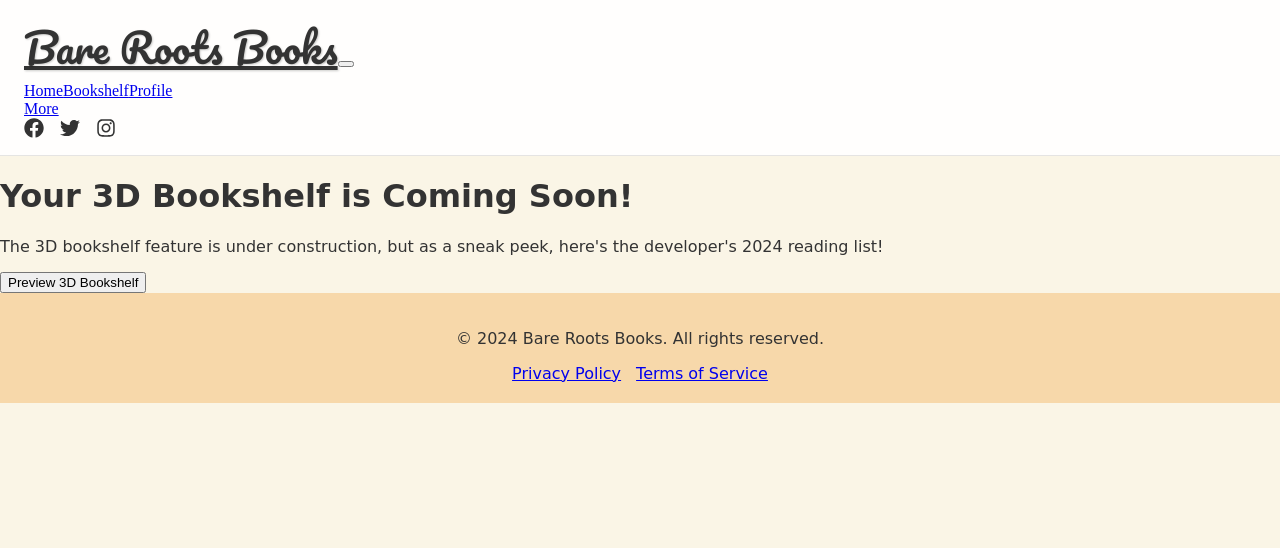
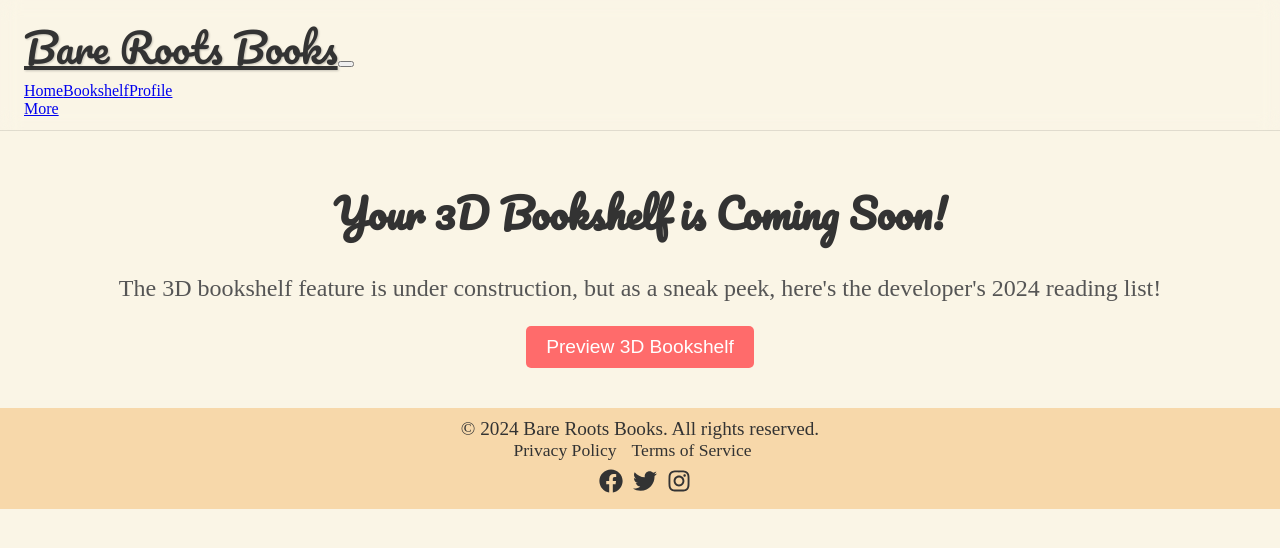
Before and after one commit to Berucha/ceibabooks.github.io, a React (Create React App) app in the folder bare-roots-books/: page /bookshelf in a window 1280 px wide. Shown: the top 548 px of the page. Built offline with nearby package versions, Linux system fonts and the light colour scheme.

Commit message:
Navbar style updates, and took out the socials to put them in the footer instead and forgot to include the css for bookshelf in last commit

```diff
--- a/bare-roots-books/src/components/Footer.js
+++ b/bare-roots-books/src/components/Footer.js
@@ -1,20 +1,33 @@
 import React from 'react'; // Imports React
 import { Container, Row, Col } from 'react-bootstrap'; // Imports Bootstrap layout components
-import '../css/components/Footer.css'
+import { FaFacebook, FaTwitter, FaInstagram } from 'react-icons/fa'; // Imports social media icons from react-icons
+import '../css/components/Footer.css';
 
 function Footer() {
   return (
-    <footer className="ftr">
+    <footer className="footer">
       <Container>
-        <Row>
-          <Col md={6}>
-            {/* Displays the app name and copyright */}
-            <p>&copy; 2024 Bare Roots Books. All rights reserved.</p>
+        <Row className="align-items-center">
+          {/* App name and copyright */}
+          <Col md={12} className="text-center">
+            <p className="footer-text">&copy; 2024 Bare Roots Books. All rights reserved.</p>
           </Col>
-          <Col md={6} className="text-md-right">
-            {/* Displays social media or other useful links */}
-            <a href="/privacy-policy" className="policy">Privacy Policy</a>
-            <a href="/terms-of-service">Terms of Service</a>
+          {/* Useful links and social icons */}
+          <Col md={12} className="text-center">
+            <a href="/privacy-policy" className="footer-link">Privacy Policy</a>
+            <a href="/terms-of-service" className="footer-link">Terms of Service</a>
+          </Col>
+          {/* Social media icons centered */}
+          <Col md={12} className="text-center mt-2">
+            <a href="https://facebook.com" target="_blank" rel="noopener noreferrer" className="footer-social">
+              <FaFacebook />
+            </a>
+            <a href="https://twitter.com" target="_blank" rel="noopener noreferrer" className="footer-social">
+              <FaTwitter />
+            </a>
+            <a href="https://instagram.com" target="_blank" rel="noopener noreferrer" className="footer-social">
+              <FaInstagram />
+            </a>
           </Col>
         </Row>
       </Container>
@@ -22,4 +35,4 @@ function Footer() {
   );
 }
 
-export default Footer; // Exports the Footer component
+export default Footer;
--- a/bare-roots-books/src/components/Navbar.js
+++ b/bare-roots-books/src/components/Navbar.js
@@ -1,13 +1,12 @@
 
 import React from 'react'; // Imports React
 import { Navbar, Nav, Container, NavDropdown } from 'react-bootstrap'; // Imports Bootstrap components for navigation
-import { FaFacebook, FaTwitter, FaInstagram } from 'react-icons/fa'; // Imports social media icons from react-icons
 import '../css/components/Navbar.css';
 
 
 function NavigationBar() {
   return (
-    <Navbar bg="light" expand="lg" sticky="top" className="navbar"> {/* Sticky Navbar */}
+    <Navbar bg="transparent" expand="lg" sticky="top" className="navbar shadow-sm"> {/* Sticky Navbar */}
       <Container>
         {/* App name or logo */}
         <Navbar.Brand href="/" className="navbarBrand">Bare Roots Books</Navbar.Brand>
@@ -16,9 +15,9 @@ function NavigationBar() {
         <Navbar.Collapse id="basic-navbar-nav"> {/* Collapsible menu for mobile view */}
           <Nav className="me-auto">
             {/* Links to different pages */}
-            <Nav.Link href="/">Home</Nav.Link>
-            <Nav.Link href="/bookshelf">Bookshelf</Nav.Link>
-            <Nav.Link href="/profile">Profile</Nav.Link>
+            <Nav.Link href="/" className="navbar-link">Home</Nav.Link>
+            <Nav.Link href="/bookshelf" className="navbar-link">Bookshelf</Nav.Link>
+            <Nav.Link href="/profile" className="navbar-link">Profile</Nav.Link>
 
             {/* Dropdown menu for more links */}
             <NavDropdown title="More" id="basic-nav-dropdown">
@@ -27,13 +26,6 @@ function NavigationBar() {
               <NavDropdown.Item href="/terms">Terms of Service</NavDropdown.Item>
             </NavDropdown>
           </Nav>
-
-          {/* Social media icons aligned to the right */}
-          <Nav className="ml-auto">
-            <Nav.Link href="https://facebook.com" target="_blank" className="navbarLink"><FaFacebook /></Nav.Link>
-            <Nav.Link href="https://twitter.com" target="_blank" className="navbarLink"><FaTwitter /></Nav.Link>
-            <Nav.Link href="https://instagram.com" target="_blank" className="navbarLink"><FaInstagram /></Nav.Link>
-          </Nav>
         </Navbar.Collapse>
       </Container>
     </Navbar>
--- a/bare-roots-books/src/css/components/Footer.css
+++ b/bare-roots-books/src/css/components/Footer.css
@@ -1,11 +1,62 @@
 /* src/css/components/Footer.css */
-.ftr{
+.footer {
     background-color: #f7d8aa;
-    padding: 20px 0;
-    margin-top: auto;
+    /* Matching the theme color */
+    padding: 10px 0;
+    /* Reduced padding for a more compact footer */
     text-align: center;
+    font-family: 'Amatic SC', cursive;
+    font-size: 1.1rem;
+    /* Reduced font size for more subtle text */
+    position: sticky;
+    bottom: 0;
+    width: 100%;
+    /* Ensure the footer spans the entire width of the page */
+    position: sticky;
+    bottom: 0;
+    width: 100%;
+    /* Ensure the footer spans the entire width of the page */
+}
 
-    .policy{
-        margin-right: 15px;
-    }
+.footer-text {
+    margin: 0;
+    font-size: 1.2rem;
+    /* Slightly smaller font size for the footer text */
+    color: #333;
+    /* Darker text for contrast */
 }
+
+.footer-link {
+    color: #333;
+    margin-right: 15px;
+    text-decoration: none;
+    transition: color 0.3s ease;
+}
+
+.footer-link:hover {
+    color: #555;
+    /* Subtle hover effect for links */
+}
+
+.footer-social {
+    color: #333;
+    margin-left: 10px;
+    font-size: 1.5rem;
+    /* Same size for icons but centered now */
+    transition: color 0.3s ease;
+}
+
+.footer-social:hover {
+    color: #ff6b6b;
+    /* Highlight effect on hover for social media icons */
+}
+
+.text-center {
+    text-align: center !important;
+    /* Center text in all screen sizes */
+}
+
+.mt-2 {
+    margin-top: 0.5rem;
+    /* Add spacing for visual separation */
+}
--- a/bare-roots-books/src/css/components/Navbar.css
+++ b/bare-roots-books/src/css/components/Navbar.css
@@ -2,31 +2,48 @@
 @import url('https://fonts.googleapis.com/css2?family=Pacifico&display=swap');
 
 .navbar {
-    background-color: rgba(255, 255, 255, 0.9); /* Transparent white background for a sleek effect */
-    backdrop-filter: blur(10px); /* Blur effect for a modern look */
-    font-family: 'Amatic SC', cursive; /* Font family for the navbar text */
-    border-bottom: 1px solid rgba(0, 0, 0, 0.1); /* Subtle border at the bottom of the navbar */
+    /* background-color: rgba(255, 255, 255, 0.9); */
+    /* Transparent white background for a sleek effect */
+    backdrop-filter: blur(10px);
+    /* Blur effect for a modern look */
+    font-family: 'Amatic SC', cursive;
+    /* Font family for the navbar text */
+    border-bottom: 1px solid rgba(0, 0, 0, 0.1);
+    /* Subtle border at the bottom of the navbar */
     padding: 0.75rem 1.5rem;
-    transition: background-color 0.3s ease; /* Smooth transition for background color */
+    transition: background-color 0.3s ease;
+    /* Smooth transition for background color */
 }
 
 .navbarLink {
-    color: #333 !important; /* Darker link color for better readability */
-    font-size: 1.25rem; /* Larger font size for the links */
-    font-weight: 500; /* Slightly bold links for emphasis */
-    margin-right: 1rem; /* Spacing between links */
-    transition: color 0.2s ease; /* Smooth transition for hover effects */
+    color: #333 !important;
+    /* Darker link color for better readability */
+    font-size: 1.25rem;
+    /* Larger font size for the links */
+    font-weight: 500;
+    /* Slightly bold links for emphasis */
+    margin-right: 1rem;
+    /* Spacing between links */
+    transition: color 0.2s ease;
+    /* Smooth transition for hover effects */
 }
 
 .navbarLink:hover {
-    color: #ff6b6b !important; /* Highlighted color when hovering over links */
+    color: #ff6b6b !important;
+    /* Highlighted color when hovering over links */
+    transform: scale(1.05);
+    /* Slight zoom on hover */
 }
 
 .navbarBrand {
-    font-family: 'Pacifico', cursive; /* Pacifico font for the brand logo */
-    font-size: 2.5rem; /* Larger font size for the brand name */
-    color: #333; /* Dark color for the brand */
-    text-shadow: 1px 1px 2px rgba(0, 0, 0, 0.2); /* Slight shadow effect on the brand name */
+    font-family: 'Pacifico', cursive;
+    /* Pacifico font for the brand logo */
+    font-size: 2.5rem;
+    /* Larger font size for the brand name */
+    color: #333;
+    /* Dark color for the brand */
+    text-shadow: 1px 1px 2px rgba(0, 0, 0, 0.2);
+    /* Slight shadow effect on the brand name */
 }
 
 /* Hover and transition effects */
@@ -35,20 +52,24 @@
 }
 
 .navbar .navbarLink:hover {
-    transform: scale(1.05); /* Subtle scale-up on hover */
+    transform: scale(1.05);
+    /* Subtle scale-up on hover */
 }
 
 /* Mobile responsiveness */
 @media (max-width: 768px) {
     .navbar {
-        padding: 0.5rem 1rem; /* Adjusts padding for smaller screens */
+        padding: 0.5rem 1rem;
+        /* Adjusts padding for smaller screens */
     }
 
     .navbarBrand {
-        font-size: 2rem; /* Reduces font size of brand on smaller screens */
+        font-size: 2rem;
+        /* Reduces font size of brand on smaller screens */
     }
 
     .navbarLink {
-        font-size: 1rem; /* Reduces link size for better fit on mobile */
+        font-size: 1rem;
+        /* Reduces link size for better fit on mobile */
     }
 }
--- a/bare-roots-books/src/css/pages/Bookshelf.css
+++ b/bare-roots-books/src/css/pages/Bookshelf.css
@@ -1,12 +1,47 @@
 /* src/css/pages/Bookshelf.css */
+.bkshlf {
+  height: 600px;
+  border: 1px solid #ccc;
+  margin-bottom: 50px;
+}
 
-.bkshlf {
-    /* text-align: center;
-    background-color: #f7d8aa;
-    padding: 15px;
-    border-radius: 10px;
-    box-shadow: 0 2px 8px rgba(0, 0, 0, 0.1); */
-    height: 600px;
-    border: 1px solid #ccc;
-    margin-bottom: 50px;
-  }
+/* Bookshelf container */
+.bookshelf-container {
+  text-align: center;
+  padding: 20px;
+}
+
+.bookshelf-container h1 {
+  font-size: 2.5rem;
+  font-family: 'Pacifico', cursive;
+  color: #333;
+}
+
+.bookshelf-container p {
+  font-size: 1.5rem;
+  font-family: 'Amatic SC', cursive;
+  color: #555;
+}
+
+/* Button for previewing the 3D bookshelf */
+.preview-button {
+  padding: 10px 20px;
+  background-color: #ff6b6b;
+  color: #fff;
+  border: none;
+  border-radius: 5px;
+  font-size: 1.2rem;
+  cursor: pointer;
+  margin-bottom: 20px;
+  transition: background-color 0.3s ease;
+}
+
+.preview-button:hover {
+  background-color: #ff4c4c;
+}
+
+.bookshelf-preview {
+  height: 600px; /* The height for the 3D bookshelf preview */
+  border: 1px solid #ccc;
+  margin-bottom: 50px;
+}
```
